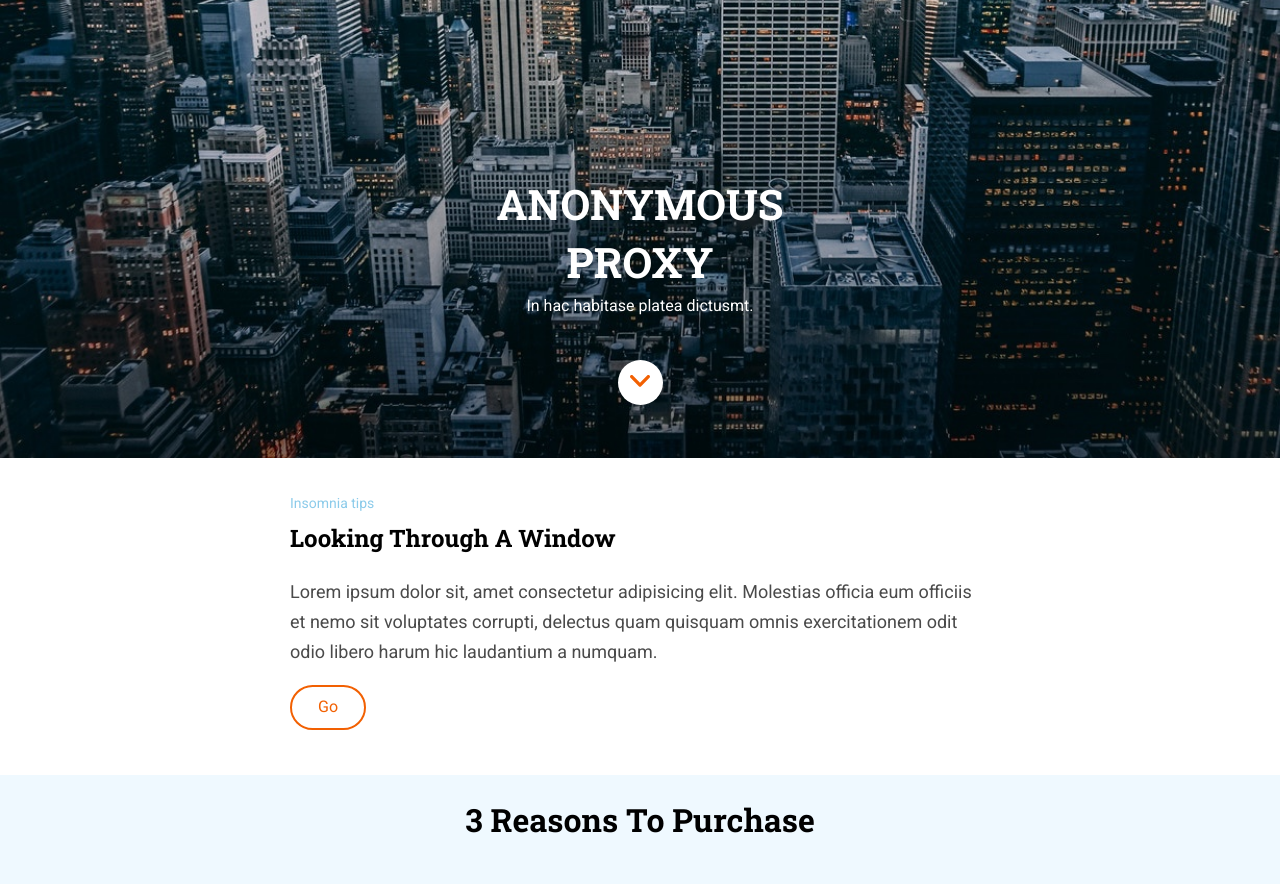
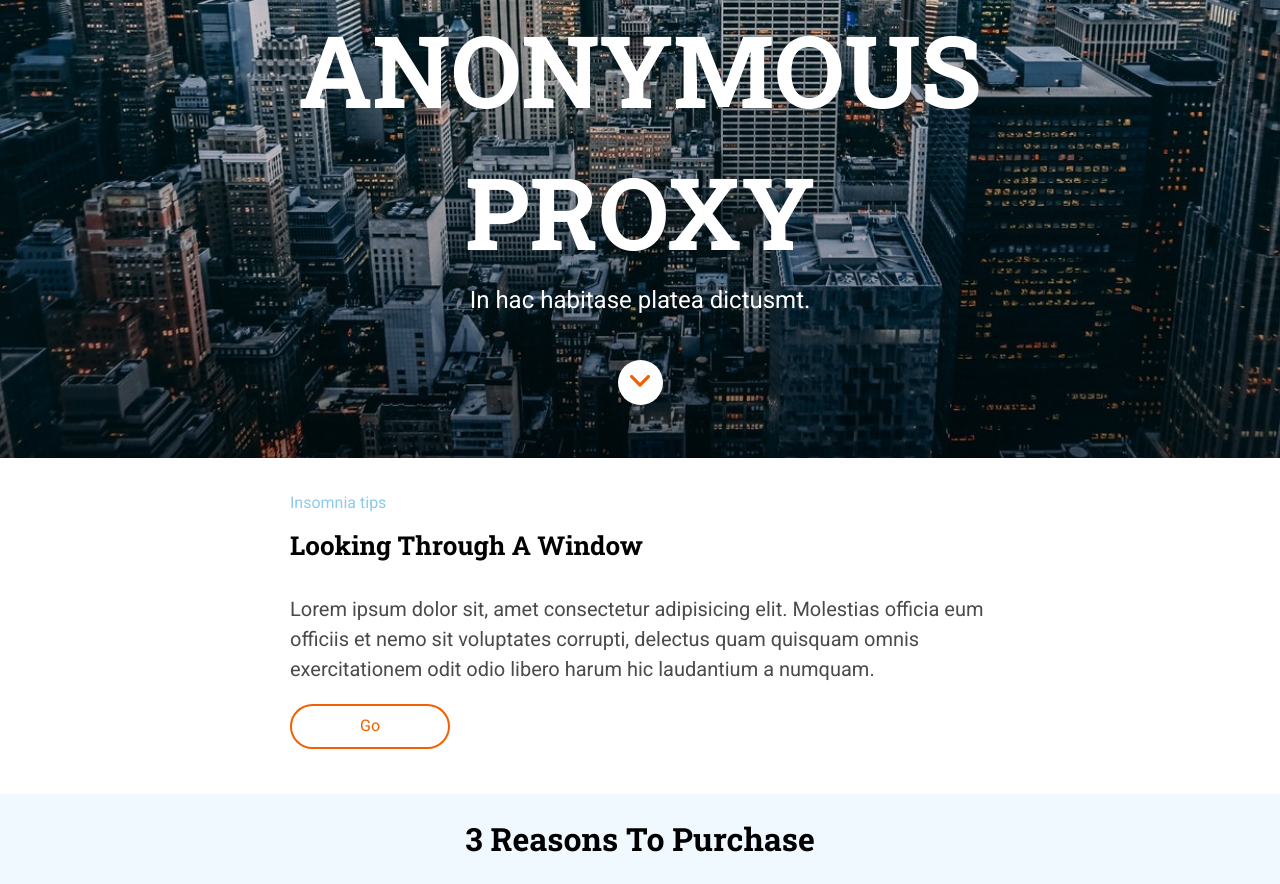
Before and after one commit to ana-arribas/evaluacion-final-modulo-1-ana-arribas, a website: page public/index.html in a window 1280 px wide. Shown: the part 342-1226 px from the top of the page. Drawn offline with Linux system fonts and the light colour scheme; files whose address does not match are found by name.

Commit message:
fix font sizes

```diff
--- a/_src/assets/scss/core/_base.scss
+++ b/_src/assets/scss/core/_base.scss
@@ -74,11 +74,13 @@ a {
 .section__title {
     font-family: 'Roboto Slab', serif;
     font-size: 24px;
+    line-height: 30px;
     margin-top: 5px;
 }
 .section__paragraph {
     color: #4a4a4a;
     font-size: 18px;
+    line-height: 30px;
 }
 .section__button {
     color: #f26002;
@@ -169,6 +171,9 @@ a {
 }
 .footer__list--item {
     text-align: center;
+    a {
+        font-size: 16px;
+    }
 }
 .footer__copy--item {
     display: block;
@@ -177,6 +182,23 @@ a {
 }
 
 @media all and (min-width: 768px) {
+    .header__title {
+        font-size: 80px;
+        line-height: 106px;
+    }
+    .header__subtitle {
+        font-size: 24px;
+    }
+    .section__title {
+        font-size: 26px;
+        line-height: 45px;
+    }
+    .section__paragraph {
+         font-size: 20px;
+    }
+    .section__button {
+        width: 91px;
+    }
     .aside__title {
         font-size: 26px;
     }
@@ -193,6 +215,9 @@ a {
     }
     .aside__grid--paragraph {
         font-size: 20px;
+    }
+    .aside__button {
+        width: 210px;
     }
     .footer__container {
         flex-direction: row-reverse;
@@ -218,12 +243,25 @@ a {
 }
 
 @media all and (min-width: 1280px) {
+    .header__title {
+        font-size: 100px;
+        line-height: 132px;
+    }
     .section {
         max-width: 730px;
         margin: auto;
     }
+    .section__tips {
+        font-size: 16px;
+    }
+    .section__button {
+        width: 160px;
+    }
     .aside__title {
         font-size: 32px;
+    }
+    .aside__button {
+        width: 255px;
     }
     .footer__container {
         justify-content: center;
```
Also changed, not shown: public/assets/css/main.css, 1 other file.
